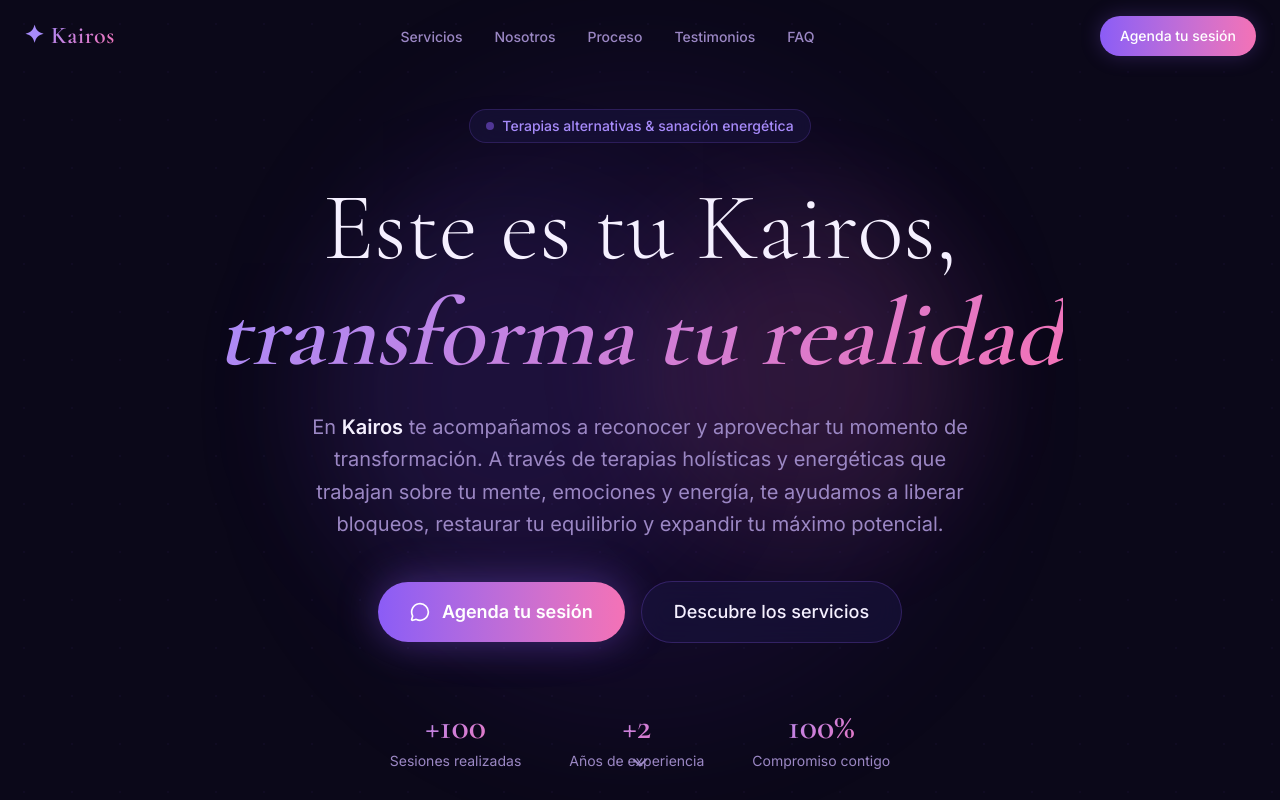
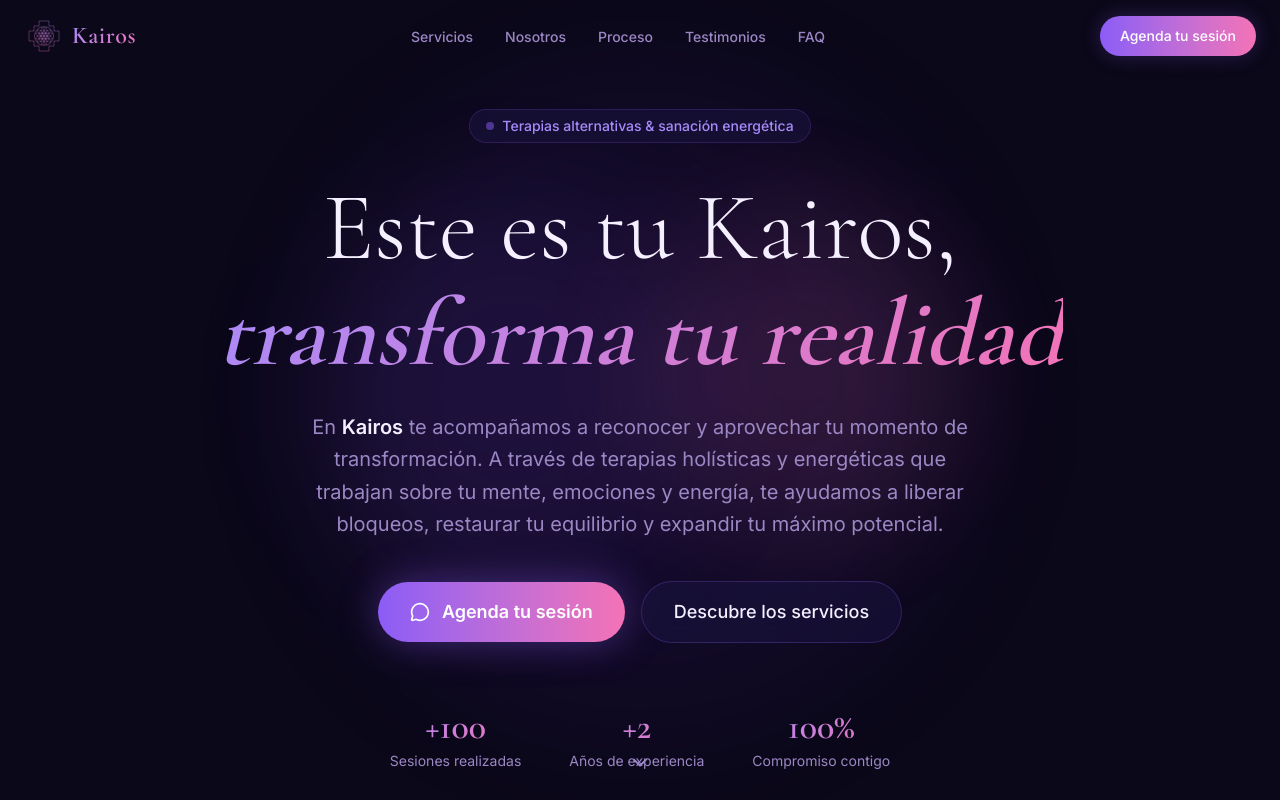
Before and after one commit to Muro-xd/reprogramate, a Next.js app: page / in a window 1280 px wide. Shown: the top 800 px of the page. Built offline with nearby package versions, Linux system fonts and the light colour scheme.

Commit message:
[DEV001] Feat: Nuevo isotipo kairos

```diff
--- a/src/components/layout/Footer.tsx
+++ b/src/components/layout/Footer.tsx
@@ -1,12 +1,13 @@
 import { Heart } from "lucide-react";
+import KairosLogo from "@/components/ui/KairosLogo";
 
 export default function Footer() {
   return (
     <footer className="border-t border-brand-violet/10 py-10 px-6 bg-brand-surface">
       <div className="max-w-7xl mx-auto flex flex-col md:flex-row items-center justify-between gap-4 text-brand-muted text-sm">
-        <div className="font-heading text-xl">
-          <span className="text-brand-violet-light">✦</span>
-          <span className="gradient-text"> Kairos</span>
+        <div className="flex items-center gap-2 font-heading text-xl">
+          <KairosLogo className="w-9 h-9" />
+          <span className="gradient-text">Kairos</span>
         </div>
         <p className="flex items-center gap-1.5">
           Hecho con{" "}
--- a/src/components/layout/Navbar.tsx
+++ b/src/components/layout/Navbar.tsx
@@ -3,6 +3,7 @@
 import { useState, useEffect } from "react";
 import { motion, AnimatePresence } from "framer-motion";
 import { Menu, X } from "lucide-react";
+import KairosLogo from "@/components/ui/KairosLogo";
 
 const navLinks = [
   { label: "Servicios", href: "#servicios" },
@@ -35,9 +36,9 @@ export default function Navbar() {
       }`}
     >
       <nav className="max-w-7xl mx-auto px-6 py-4 flex items-center justify-between">
-        <a href="#" className="text-2xl font-heading font-semibold tracking-wide">
-          <span className="text-brand-violet-light">✦</span>
-          <span className="gradient-text"> Kairos</span>
+        <a href="#" className="flex items-center gap-2 font-heading text-2xl font-semibold tracking-wide">
+          <KairosLogo className="w-10 h-10" />
+          <span className="gradient-text">Kairos</span>
         </a>
 
         <ul className="hidden md:flex items-center gap-8">
--- /dev/null
+++ b/src/components/ui/KairosLogo.tsx
@@ -0,0 +1,77 @@
+import type { SVGProps } from "react";
+
+interface KairosLogoProps extends SVGProps<SVGSVGElement> {
+  /** Color sólido opcional. Si se omite usa el gradiente de marca. */
+  color?: string;
+}
+
+/**
+ * Isotipo Kairos — Chacana (cruz andina) + Flor de la Vida.
+ * Escala libre: pasa width/height o className (ej: "w-8 h-8").
+ *
+ * Nota: si usas múltiples instancias en la misma página los IDs SVG
+ * internos se duplicarán. Para ese caso pasa un `id` único como prop
+ * y el componente lo usará como prefijo.
+ */
+export default function KairosLogo({ color, ...props }: KairosLogoProps) {
+  const from = color ?? "var(--logo-color-from, #A78BFA)";
+  const to   = color ?? "var(--logo-color-to,   #F472B6)";
+
+  return (
+    <svg
+      xmlns="http://www.w3.org/2000/svg"
+      viewBox="0 0 400 400"
+      fill="none"
+      aria-label="Kairos"
+      {...props}
+    >
+      <defs>
+        <linearGradient id="kg" x1="350" y1="50" x2="50" y2="350" gradientUnits="userSpaceOnUse">
+          <stop stopColor={from} />
+          <stop offset="1" stopColor={to} />
+        </linearGradient>
+        <clipPath id="kclip">
+          <circle cx="200" cy="200" r="96.25" />
+        </clipPath>
+      </defs>
+
+      {/* Chacana — 20 vértices, cruz escalonada 3 niveles, u = 50 */}
+      <polygon
+        points="250,350 250,300 300,300 300,250 350,250 350,150 300,150 300,100 250,100 250,50 150,50 150,100 100,100 100,150 50,150 50,250 100,250 100,300 150,300 150,350"
+        stroke="url(#kg)"
+        strokeWidth={3.5}
+        strokeLinejoin="miter"
+      />
+
+      {/* Círculo — R = 1.925 × u = 96.25 */}
+      <circle cx="200" cy="200" r="96.25" stroke="url(#kg)" strokeWidth={3} />
+
+      {/* Flor de la Vida — 19 círculos, r = R/3 ≈ 32.083 */}
+      <g clipPath="url(#kclip)" stroke="url(#kg)" strokeWidth={2.2}>
+        {/* Centro */}
+        <circle cx="200"     cy="200"     r="32.083" />
+        {/* Anillo 1 — d = r */}
+        <circle cx="232.083" cy="200"     r="32.083" />
+        <circle cx="216.042" cy="172.208" r="32.083" />
+        <circle cx="183.958" cy="172.208" r="32.083" />
+        <circle cx="167.917" cy="200"     r="32.083" />
+        <circle cx="183.958" cy="227.792" r="32.083" />
+        <circle cx="216.042" cy="227.792" r="32.083" />
+        {/* Anillo 2 — d = r√3 */}
+        <circle cx="248.124" cy="172.215" r="32.083" />
+        <circle cx="200"     cy="144.430" r="32.083" />
+        <circle cx="151.876" cy="172.215" r="32.083" />
+        <circle cx="151.876" cy="227.785" r="32.083" />
+        <circle cx="200"     cy="255.570" r="32.083" />
+        <circle cx="248.124" cy="227.785" r="32.083" />
+        {/* Anillo 3 — d = 2r */}
+        <circle cx="264.167" cy="200"     r="32.083" />
+        <circle cx="232.083" cy="144.430" r="32.083" />
+        <circle cx="167.917" cy="144.430" r="32.083" />
+        <circle cx="135.833" cy="200"     r="32.083" />
+        <circle cx="167.917" cy="255.570" r="32.083" />
+        <circle cx="232.083" cy="255.570" r="32.083" />
+      </g>
+    </svg>
+  );
+}
```
Also changed, not shown: src/assets/logo/kairos-isotipo.svg (added).
